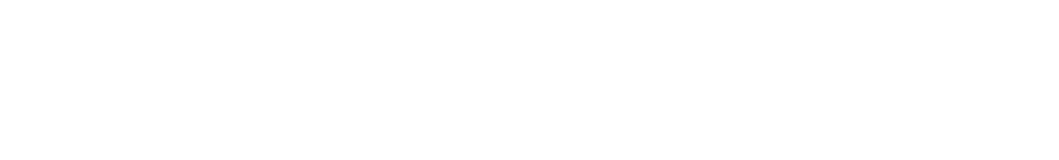
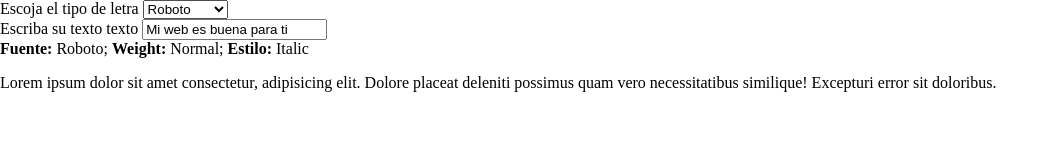
Before and after one commit to FranklinStuar/font-selector-panel, a plain HTML site: page index.html in a window 1280 px wide. Shown: the whole page, without its empty margins (0-1059 px from the left). Drawn offline with Linux system fonts and the light colour scheme; files whose address does not match are found by name.

Commit message:
estructura html

```diff
--- a/index.html
+++ b/index.html
@@ -9,7 +9,32 @@
 </head>
 <body>
 
-
+  <div class="font-selector">
+    <div class="font-selector__card">
+      <div class="font-selector__group">
+        <label for="font-selector__select-font">Escoja el tipo de letra</label>
+        <select id="font-selector__select-font" class="font-selector__select">
+          <option value="Roboto">Roboto</option>
+          <option value="Poppins">Poppins</option>
+          <option value="Poor Story">Poor Story</option>
+        </select>
+      </div>
+      <div class="font-selector__group">
+        <label for="font-selector__input">Escriba su texto texto</label>
+        <input type="text" id="font-selector__input" class="font-selector__input" value="Mi web es buena para ti">
+      </div>
+    </div>
+    <div class="font-selector__card">
+      <div class="font-selector__text-result">
+        <div class="font-selector__text-details">
+          <strong>Fuente: </strong> Roboto;
+          <strong>Weight: </strong> Normal;
+          <strong>Estilo: </strong> Italic
+        </div>
+        <p class="font-selector__text"> Lorem ipsum dolor sit amet consectetur, adipisicing elit. Dolore placeat deleniti possimus quam vero necessitatibus similique! Excepturi error sit doloribus.</p>
+      </div>
+    </div>
+  </div>
 
   <script src="`./script.js"></script>
 </body>
```
